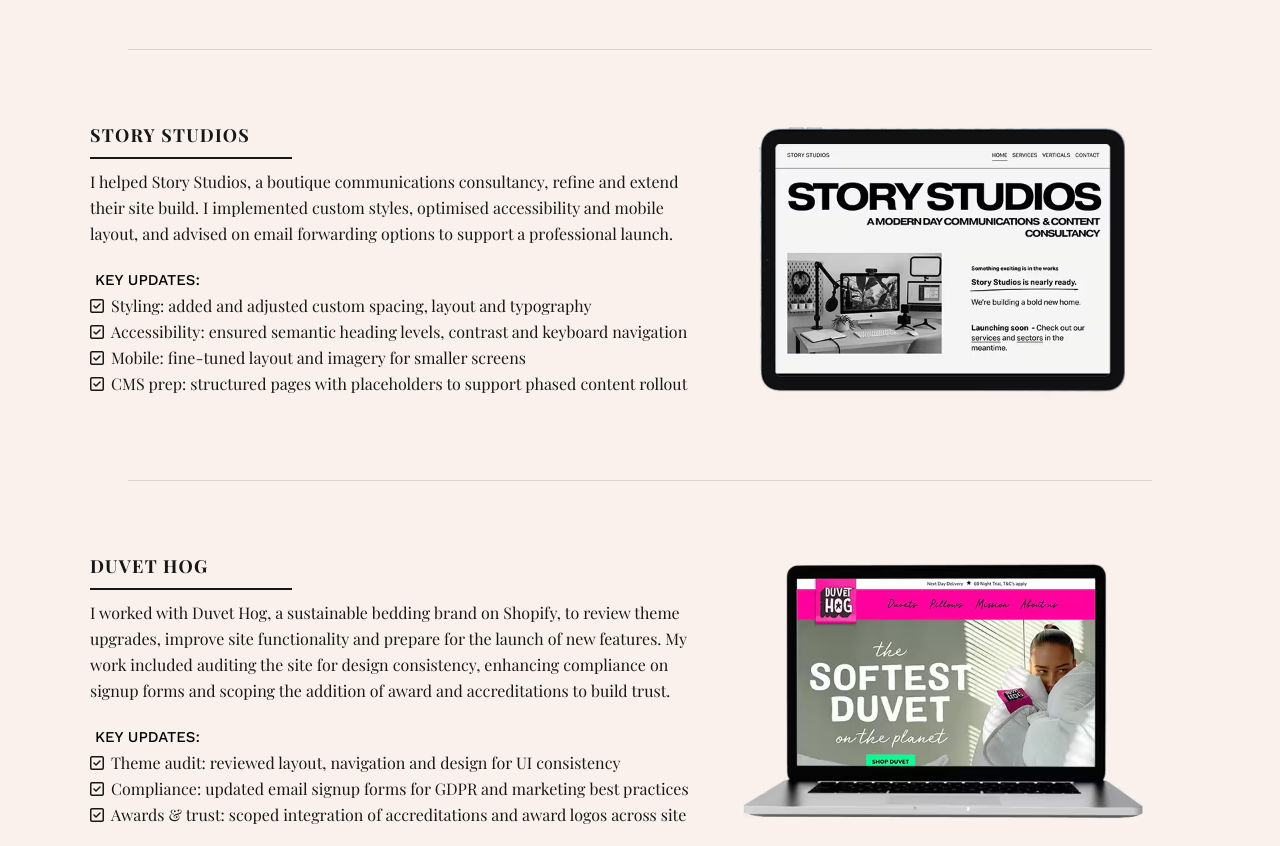
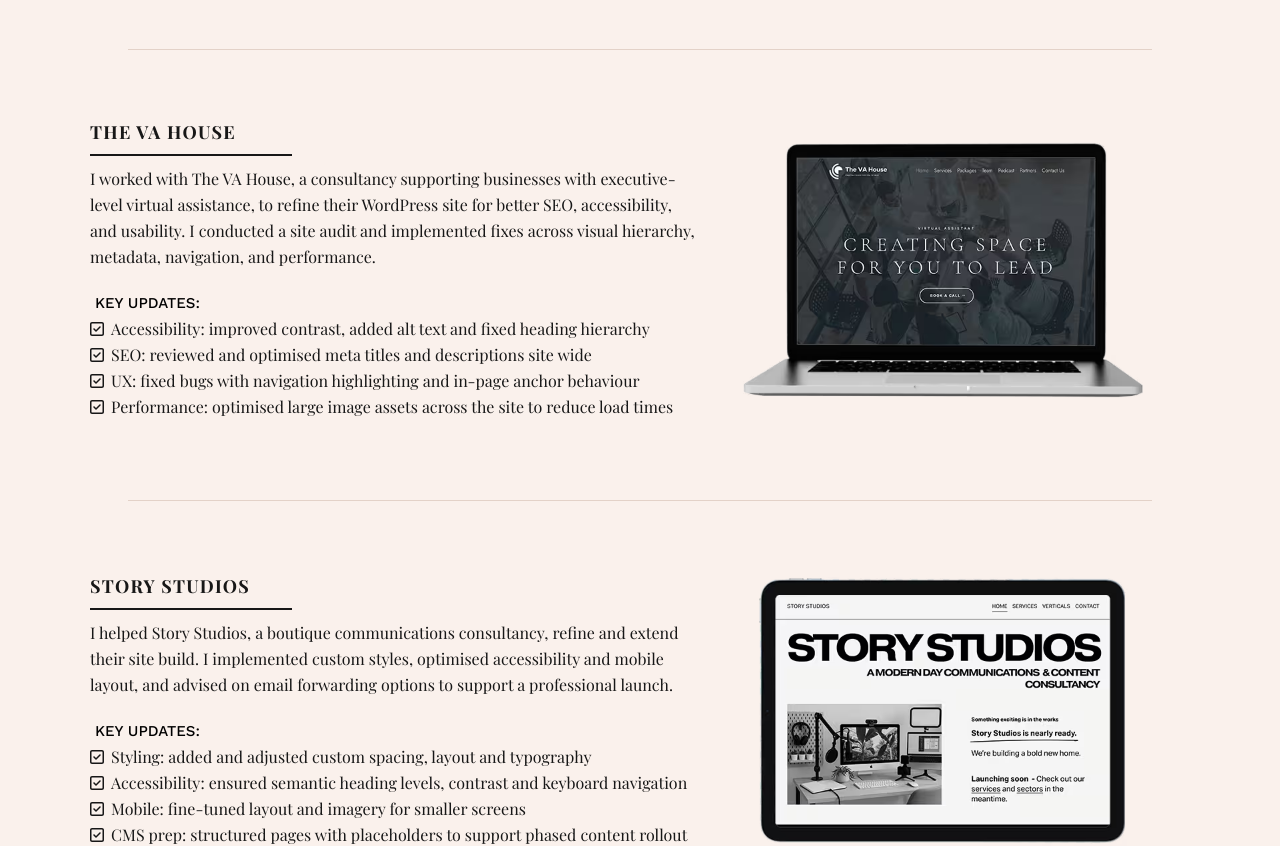
Before and after one commit to lindsayfoley/portfoleyo, a Next.js app: page /portfolio in a window 1280 px wide. Shown: the part 760-1606 px from the top of the page. Built offline with nearby package versions, Linux system fonts and the light colour scheme; a web font is replaced by a local one.

Commit message:
putting VA House work live

```diff
--- a/src/constants/porfolio/content.ts
+++ b/src/constants/porfolio/content.ts
@@ -55,7 +55,7 @@ export const PORTFOLIO_CONTENT = {
     workCompletedList: [
       "Accessibility: improved contrast, added alt text and fixed heading hierarchy",
       "SEO: reviewed and optimised meta titles and descriptions site wide",
-      "UX: fixed bugs with navigation in-page anchor behaviour",
+      "UX: fixed bugs with navigation highlighting and in-page anchor behaviour",
       "Performance: optimised large image assets across the site to reduce load times",
     ],
   },
--- a/src/pages/portfolio.tsx
+++ b/src/pages/portfolio.tsx
@@ -11,7 +11,7 @@ import { Fragment } from "react";
 
 const companies = [
   PORTFOLIO_CONTENT.theFabledThread,
-  // PORTFOLIO_CONTENT.theVaHouse,
+  PORTFOLIO_CONTENT.theVaHouse,
   PORTFOLIO_CONTENT.storyStudios,
   PORTFOLIO_CONTENT.duvetHog,
   PORTFOLIO_CONTENT.elyse,
```
